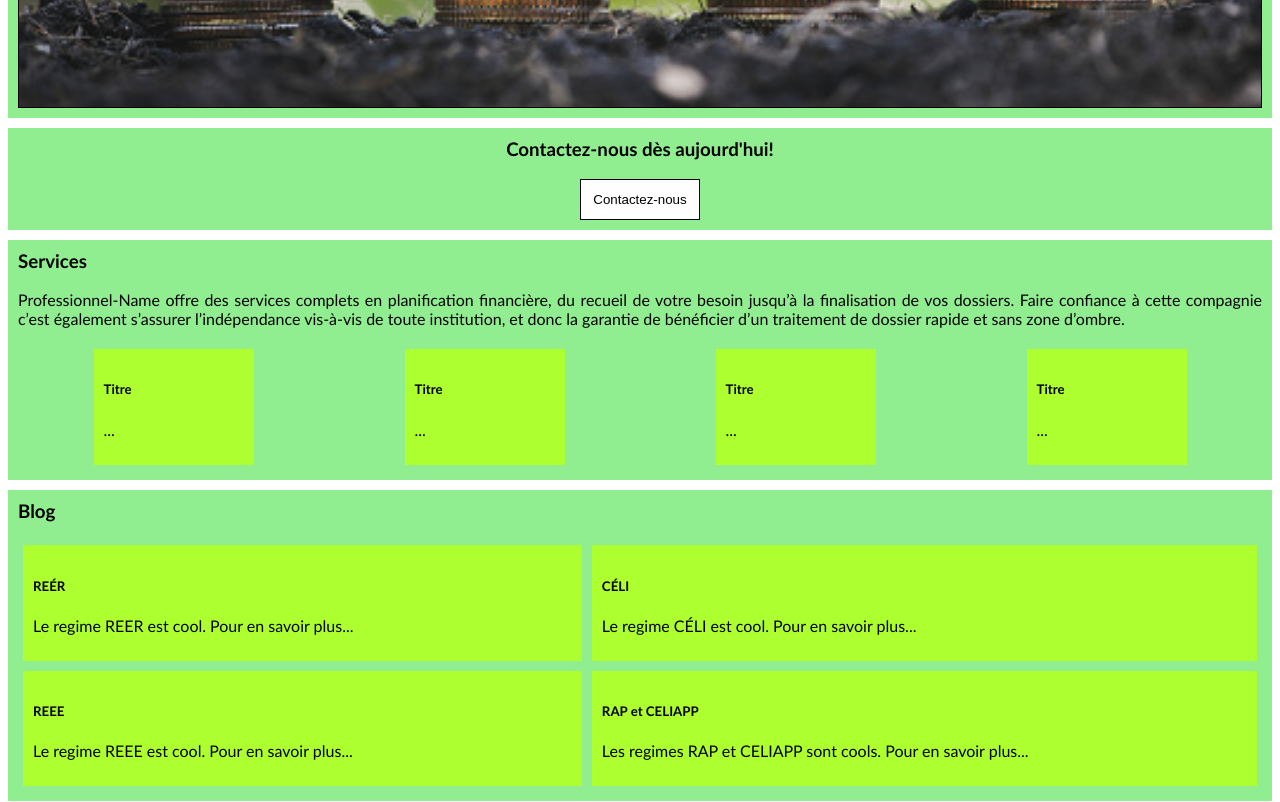
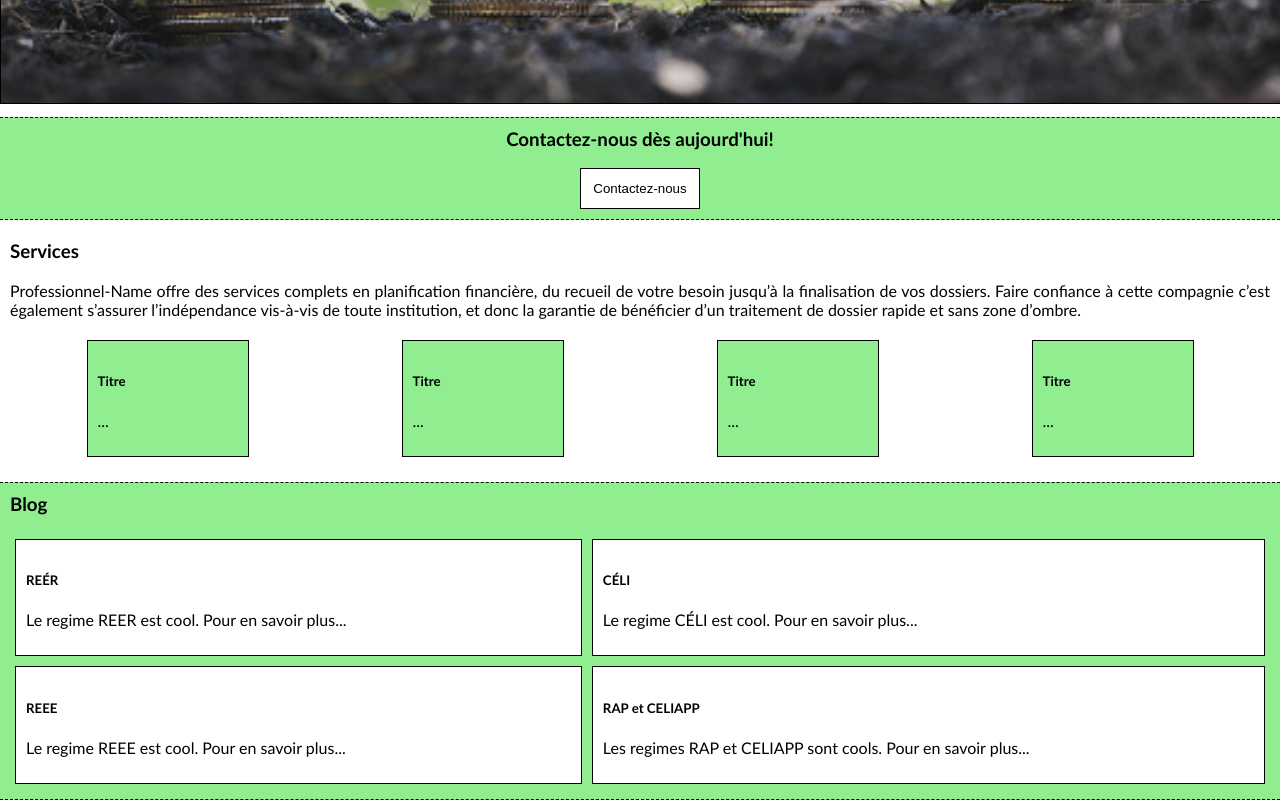
Before and after one commit to CookieStudioCanada/Professionnal-website, a plain HTML site: page index.html in a window 1280 px wide. Shown: the part 780-1582 px from the top of the page. Drawn offline with Linux system fonts and the light colour scheme.

Commit message:
Beta V0.3

```diff
--- a/index.html
+++ b/index.html
@@ -26,9 +26,7 @@
     </div>
   </nav>
 
-  <div class="section" id="home">
-    <img src="image1.jpeg" alt="Home Page picture">
-  </div>
+  <img src="image1.jpeg" alt="Home Page picture">
 
   <div class="section" id="contactMe">
     <h3>Contactez-nous dès aujourd'hui!</h3>
--- a/styles.css
+++ b/styles.css
@@ -1,11 +1,12 @@
 /* Header */
 
 header {
-    display: flex;
+  display: flex;
 }
 
 header h1 {
-    flex: auto;
+  flex: auto;
+  margin-left: 10px;
 }
 
 /* Body */
@@ -13,6 +14,7 @@ header h1 {
 body {
   text-align: justify;
   font-family:'Calibri';
+  margin: 0;
 }
 
 /* Hamburger menu */
@@ -48,7 +50,8 @@ body {
 
 img {
   width: 100%;
-  border: 1px solid black;
+  margin: 0;
+  border: solid 1px black;
 }
 
 /* Buttons */
@@ -85,7 +88,6 @@ button a {
 
 .section {
   padding: 10px;
-  background-color: lightgreen;
   margin: 10px 0 10px 0;
 }
 
@@ -102,10 +104,11 @@ h3 {
 }
 
 .serviceItem {
-  background-color: greenyellow;
+  background-color: lightgreen;
   margin: 5px;
   padding: 10px;
   min-width: 140px;
+  border: 1px solid black;
 }
 
 /* Blog: Grid container */
@@ -116,7 +119,8 @@ h3 {
 
 .blogItem {
   padding: 10px;
-  background-color: greenyellow;
+  background-color: white;
+  border: 1px solid black;
   margin: 5px;
 }
 
@@ -129,7 +133,15 @@ h3 {
 
 #contactMe {
   text-align: center;
-  padding: 10px;
+  background-color: lightgreen;
+  border-top: dashed 1px black;
+  border-bottom: dashed 1px black;
+}
+
+#section2 {
+  background-color: lightgreen;
+  border-top: dashed 1px black;
+  border-bottom: dashed 1px black;
 }
 
 /* Contact info : Grid */
```
